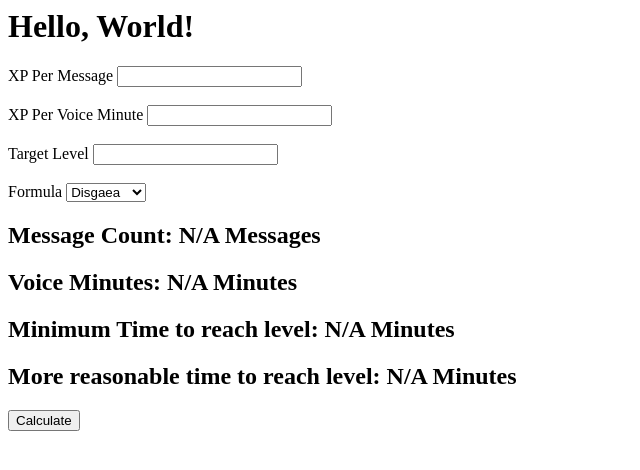
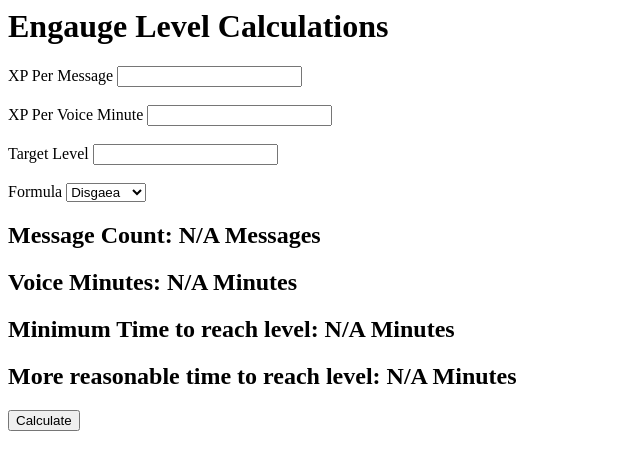
Before and after one commit to TheDeafCreeper/engauge-level-calc, a website: page index.html in a window 1280 px wide. Shown: the whole page, without its empty margins (0-640 px from the left). Drawn offline with Linux system fonts and the light colour scheme.

Commit message:
Removed "Hello, World!" text

```diff
--- a/index.html
+++ b/index.html
@@ -1,7 +1,7 @@
 <html>
 
 <body>
-    <h1>Hello, World!</h1>
+    <h1>Engauge Level Calculations</h1>
     <form>
         <label for="xp_per_message">XP Per Message</label>
         <input type="text" id="xp_per_message" name="xp_per_message"><br><br>
```
